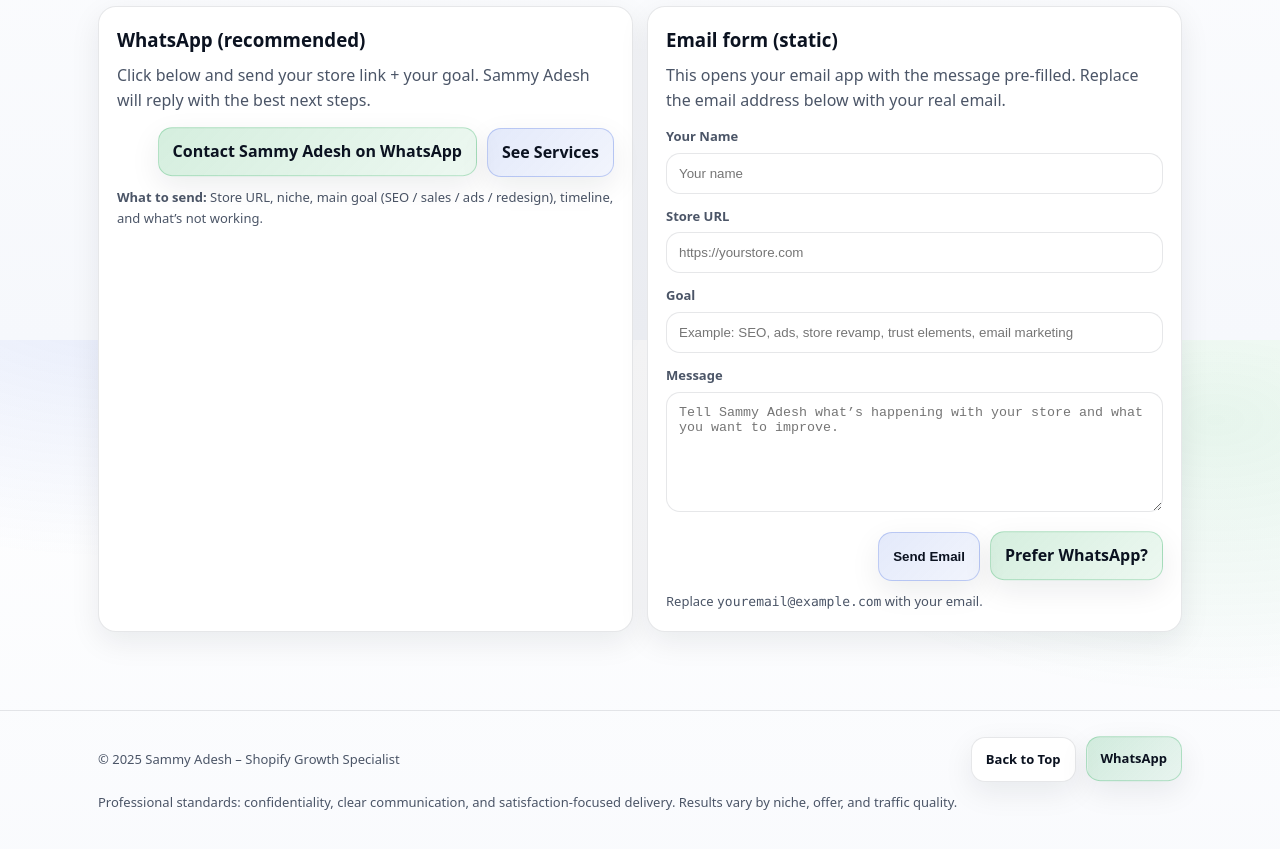
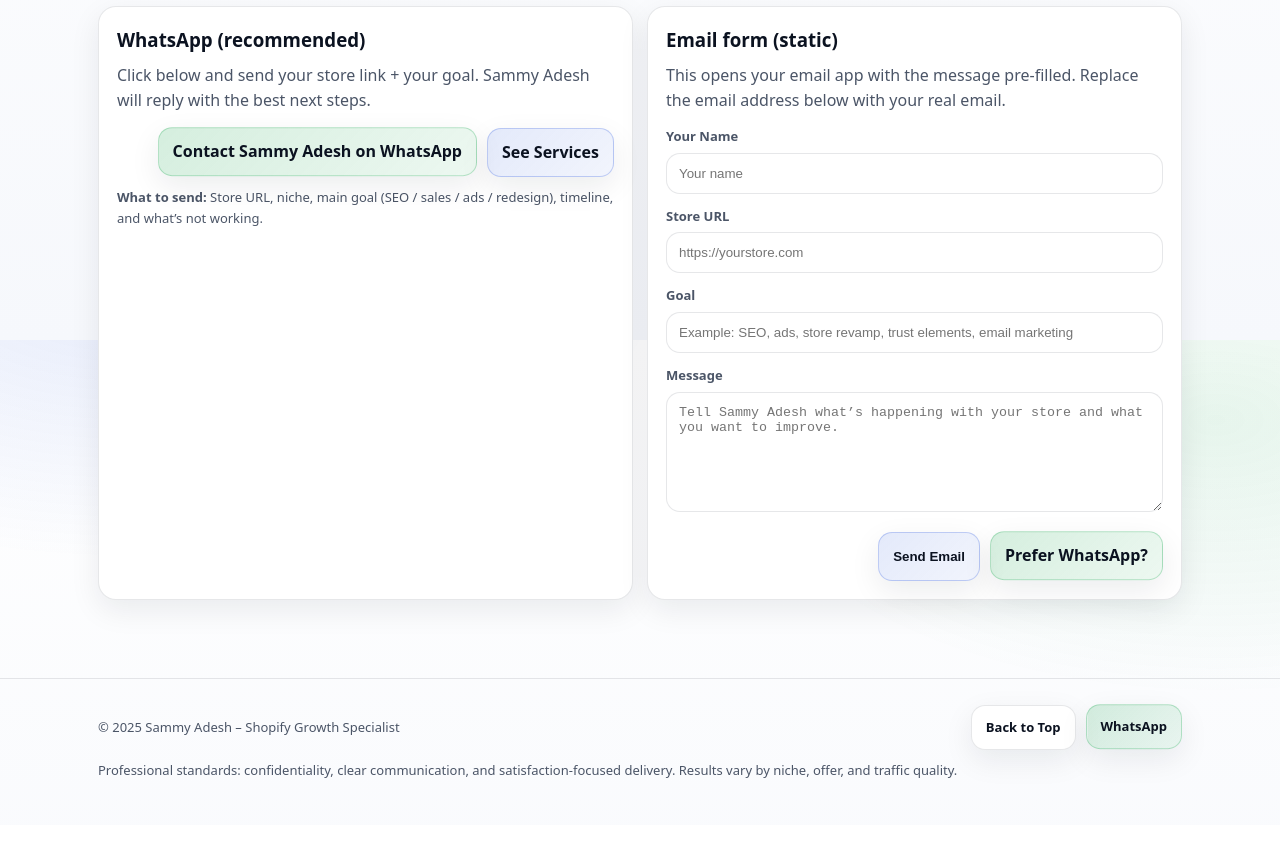
Before and after one commit to Sammy920-Adesh/focusteam, a plain HTML site: page index.html in a window 1280 px wide. Shown: the part 8460-9309 px from the top of the page. After the commit the page ends 9285 px from the top, so only its background shows below. Drawn offline with Linux system fonts and the light colour scheme.

Commit message:
Update index.html

```diff
--- a/index.html
+++ b/index.html
@@ -1797,7 +1797,7 @@
             This opens your email app with the message pre-filled. Replace the email address below with your real email.
           </p>
 
-          <form action="mailto:youremail@example.com" method="post" enctype="text/plain" style="margin-top:12px;">
+          <form action="mailto:sammyexpert46@gmail.com" method="post" enctype="text/plain" style="margin-top:12px;">
             <label for="n">Your Name</label>
             <input id="n" name="name" placeholder="Your name" required />
 
@@ -1815,9 +1815,6 @@
               <a class="btn whatsapp pulse" href="https://wa.me/18734805379" target="_blank" rel="noopener">Prefer WhatsApp?</a>
             </div>
 
-            <div class="fine">
-              Replace <span style="font-family:var(--mono);">youremail@example.com</span> with your email.
-            </div>
           </form>
         </div>
       </div>
```
